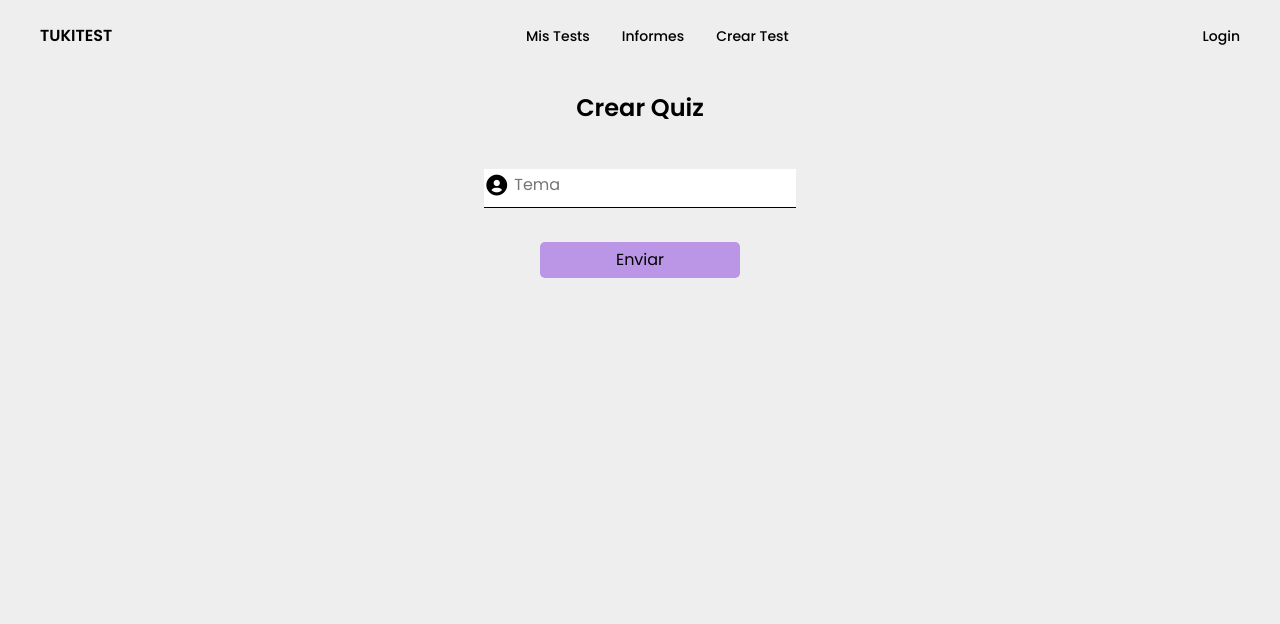
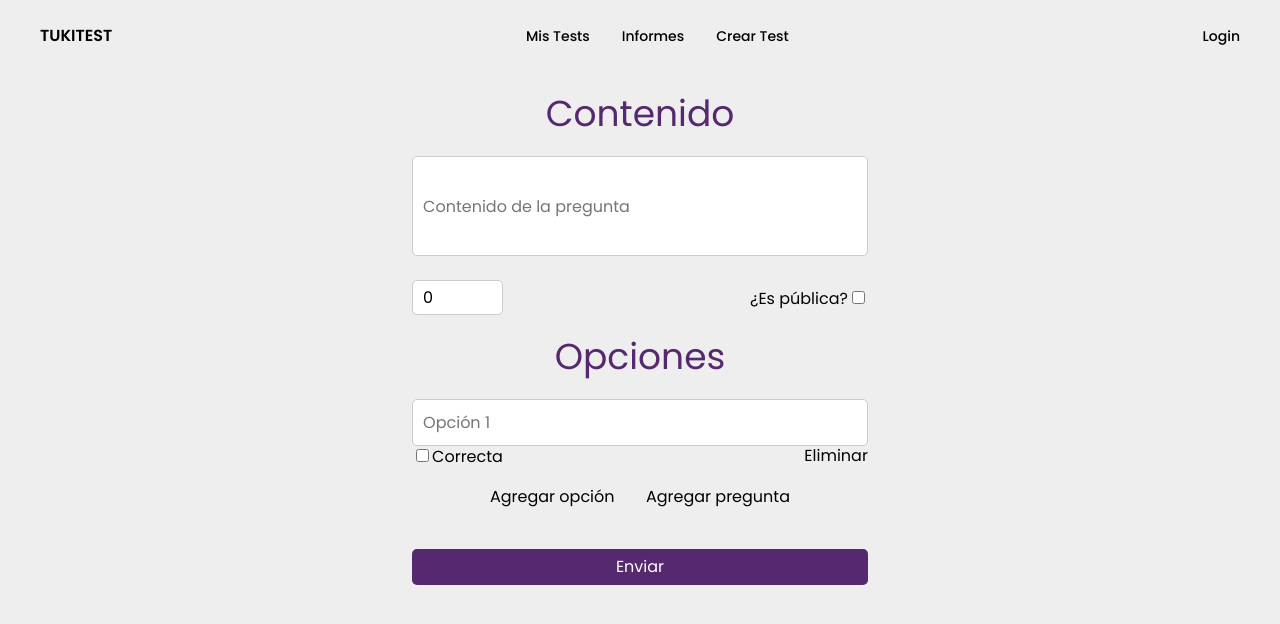
Before and after one commit to resalec2045/Tukitest-frontend, a React (Vite) app: page /createQuiz in a window 1280 px wide. Shown: the top 624 px of the page. Built offline with nearby package versions, Linux system fonts and the light colour scheme.

Commit message:
Crear Quiz

```diff
--- a/src/tukytest/crearQuiz/CreateQuiz.css
+++ b/src/tukytest/crearQuiz/CreateQuiz.css
@@ -1,21 +1,97 @@
 .form {
-  place-items: center;
-  place-content: center;
+  margin: 0 auto;
 }
+
 .group-input {
-  position: relative;
-  width: 90%;
-  margin: 25px auto 0 auto;
+  margin-bottom: 20px;
 }
+
+.group-input_contenido {
+  display: flex;
+  justify-content: space-between;
+  align-items: center;
+}
+
 .input {
-  background: var(--body-color);
-  font-family: inherit;
-  outline: none;
+  width: 100%;
+  padding: 10px;
+  font-size: 16px;
+  border: 1px solid #ccc;
+  border-radius: 5px;
 }
-.input-icon {
-  position: absolute;
-  font-size: 25px;
-  left: 0;
-  bottom: 10px;
-  color: var(--items-color);
+
+.input_content {
+  height: 100px;
 }
+
+.input_grade {
+  height: 35px;
+  width: 20%;
+}
+
+.question-container {
+  width: 100%;
+  background-color: #fff;
+  padding: 20px;
+  display: flex;
+  flex-direction: column;
+  gap: 10px;
+  border-radius: 10px;
+}
+
+.question_buttons {
+  width: 300px;
+  justify-content: space-between;
+}
+
+.input_type {
+  width: 70%;
+}
+
+.input-checkbox {
+  margin-right: 10px;
+}
+
+.submit-button {
+  display: block;
+  width: 100%;
+  padding: 10px;
+  margin-top: 20px;
+  background-color: var(--title-color);
+  color: #fff;
+  border: none;
+  border-radius: 5px;
+  font-size: 16px;
+  cursor: pointer;
+}
+
+.options-button {
+  width: 100%;
+  display: flex;
+  justify-content: space-between;
+}
+
+.options {
+  width: 100%;
+}
+
+.options-container {
+  margin-top: 10px;
+}
+
+.option {
+  margin-bottom: 10px;
+}
+
+.option input[type="text"] {
+  width: calc(100% - 30px);
+}
+
+.option button {
+  margin-left: 10px;
+}
+
+.error-message {
+  color: red;
+  margin-top: 5px;
+}
--- a/src/tukytest/crearQuiz/CreateQuiz.jsx
+++ b/src/tukytest/crearQuiz/CreateQuiz.jsx
@@ -1,65 +1,200 @@
-import { Chart as ChartJS, ArcElement, Tooltip, Legend } from "chart.js";
+import { NavBar } from "../../components/navbar/NavBar";
+import { useState } from "react";
 
-import { NavBar } from "../../components/navbar/NavBar";
+import "./CreateQuiz.css";
 import { useForm } from "../../hooks/useForm";
 
-ChartJS.register(ArcElement, Tooltip, Legend);
-
-const quizFormFields = {
-  tema: "",
-  nivel: "",
-  totalPreguntas: "",
-  puntuacionTotal: "",
-  tiempoTotal: "",
-};
-
-const questionFormFields = {
-  titulo: "",
-  tipo: "",
-  puntuacion: "",
-};
-
-const answerFormFields = {
-  respuesta: "",
-  correcta: "",
+const questionFormField = {
+  content: "",
+  grade: 0,
+  isPublic: false,
+  options: [{ text: "", isCorrect: false }],
 };
 
 export const CreateQuiz = () => {
-  const {
-    tema,
-    nivel,
-    totalPreguntas,
-    puntuacionTotal,
-    tiempoTotal,
-    onInputChange: onLoginInputChange,
-  } = useForm(quizFormFields);
+  const { content, grade, isPublic, options, onInputChange, isFormValid } =
+    useForm(questionFormField);
+  const [questions, setQuestions] = useState([]);
+  const [currentQuestion, setCurrentQuestion] = useState({
+    content: "",
+    grade: 0,
+    isPublic: false,
+    type: "",
+    options: [{ text: "", isCorrect: false }],
+  });
 
-  const {} = useForm(questionFormFields);
+  const [editIndex, setEditIndex] = useState(null);
 
-  const {} = useForm(answerFormFields);
+  const handleChange = (e) => {
+    const { name, value, type, checked } = e.target;
+    const val = type === "checkbox" ? checked : value;
+    setCurrentQuestion((prevQuestion) => ({
+      ...prevQuestion,
+      [name]: val,
+    }));
+  };
 
-  const quizSubmit = (event) => {
-    event.preventDefault();
+  const handleOptionChange = (e, index) => {
+    const { name, value, type, checked } = e.target;
+    const val = type === "checkbox" ? checked : value;
+    const updatedOptions = [...currentQuestion.options];
+    updatedOptions[index][name] = name === "isCorrect" ? checked : value;
+    setCurrentQuestion((prevQuestion) => ({
+      ...prevQuestion,
+      options: updatedOptions,
+    }));
+  };
+
+  const handleAddOption = () => {
+    setCurrentQuestion((prevQuestion) => ({
+      ...prevQuestion,
+      options: [...prevQuestion.options, { text: "", isCorrect: false }],
+    }));
+  };
+
+  const handleRemoveOption = (index) => {
+    setCurrentQuestion((prevQuestion) => {
+      const updatedOptions = [...prevQuestion.options];
+      updatedOptions.splice(index, 1);
+      return {
+        ...prevQuestion,
+        options: updatedOptions,
+      };
+    });
+  };
+
+  const handleSubmit = (e) => {
+    e.preventDefault();
+    if (editIndex !== null) {
+      const updatedQuestions = [...questions];
+      updatedQuestions[editIndex] = currentQuestion;
+      setQuestions(updatedQuestions);
+      setEditIndex(null);
+    } else {
+      setQuestions((prevQuestions) => [...prevQuestions, currentQuestion]);
+    }
+    setCurrentQuestion({
+      content: "",
+      grade: 0,
+      isPublic: false,
+      type: "",
+      options: [{ text: "", isCorrect: false }],
+    });
+  };
+
+  const handleEditQuestion = (index) => {
+    setCurrentQuestion(questions[index]);
+    setEditIndex(index);
+  };
+
+  const handleDeleteQuestion = (index) => {
+    const updatedQuestions = [...questions];
+    updatedQuestions.splice(index, 1);
+    setQuestions(updatedQuestions);
   };
 
   return (
     <>
       <NavBar type={"header"} />
       <section className="section">
-        <form className="form grid" onSubmit={quizSubmit}>
-          <h1>Crear Quiz</h1>
-          <div className="group-input">
-            <i className="bx bxs-user-circle input-icon"></i>
+        <form className="form grid" onSubmit={handleSubmit}>
+          <span className="section__title">Contenido</span>
+          <input
+            type="text"
+            placeholder="Contenido de la pregunta"
+            className="input input_content"
+            name="content"
+            value={currentQuestion.content}
+            onChange={handleChange}
+          />
+          <div className="group-input_contenido">
             <input
-              type="tema"
-              placeholder="Tema"
-              className="input input_login"
-              name="loginEmail"
-              value={tema}
-              onChange={onLoginInputChange}
+              type="number"
+              placeholder="Calificación"
+              className="input input_grade"
+              name="grade"
+              value={currentQuestion.grade}
+              onChange={handleChange}
             />
+            <div className="">
+              <label htmlFor="isPublic">¿Es pública?</label>
+              <input
+                type="checkbox"
+                id="isPublic"
+                name="isPublic"
+                checked={currentQuestion.isPublic}
+                onChange={handleChange}
+              />
+            </div>
           </div>
 
+          <span className="section__title">Opciones</span>
+          {currentQuestion.options.map((option, index) => (
+            <div key={index} className="options">
+              <input
+                className="input"
+                type="text"
+                placeholder={`Opción ${index + 1}`}
+                name="text"
+                value={option.text}
+                onChange={(e) => handleOptionChange(e, index)}
+              />
+              <div className="options-button">
+                <label>
+                  <input
+                    type="checkbox"
+                    name="isCorrect"
+                    checked={option.isCorrect}
+                    onChange={(e) => handleOptionChange(e, index)}
+                  />
+                  Correcta
+                </label>
+                <button type="button" onClick={() => handleRemoveOption(index)}>
+                  Eliminar
+                </button>
+              </div>
+            </div>
+          ))}
+          <div className="flex-center question_buttons">
+            <button type="button" onClick={handleAddOption}>
+              Agregar opción
+            </button>
+            <div className="button-container">
+              <button type="button" onClick={handleSubmit}>
+                {editIndex !== null ? "Guardar edición" : "Agregar pregunta"}
+              </button>
+            </div>
+          </div>
+          {questions.map((question, index) => (
+            <div key={index} className="question-container">
+              <span className="">
+                <b>Pregunta {index + 1}</b>
+              </span>
+              <div>Contenido: {question.content}</div>
+              <div>Calificación: {question.grade}</div>
+              <div>¿Es pública?: {question.isPublic ? "Sí" : "No"}</div>
+              <div>Tipo: {question.type}</div>
+              <div>Opciones:</div>
+              <ul>
+                {question.options.map((option, i) => (
+                  <li key={i}>
+                    {option.text} - Correcta: {option.isCorrect ? "Sí" : "No"}
+                  </li>
+                ))}
+              </ul>
+              <div className="options-button">
+                <button type="button" onClick={() => handleEditQuestion(index)}>
+                  Editar
+                </button>
+                <button
+                  type="button"
+                  onClick={() => handleDeleteQuestion(index)}
+                >
+                  Eliminar
+                </button>
+              </div>
+            </div>
+          ))}
           <input className="submit-button" type="submit" value="Enviar" />
         </form>
       </section>
--- a/src/tukytest/informeScreen/InformeScreen.jsx
+++ b/src/tukytest/informeScreen/InformeScreen.jsx
@@ -32,15 +32,21 @@ export const InformeScreen = () => {
             <tr>
               <th>Estudiante</th>
               <th>Nota</th>
+              <th>Grupo</th>
+              <th>Cantidad de preguntas</th>
             </tr>
           </thead>
           <tbody>
             <tr>
               <td>Estudiante 1</td>
               <td>9.5</td>
+              <td>9.5</td>
+              <td>9.5</td>
             </tr>
             <tr>
               <td>Estudiante 2</td>
+              <td>8.7</td>
+              <td>8.7</td>
               <td>8.7</td>
             </tr>
           </tbody>
```
